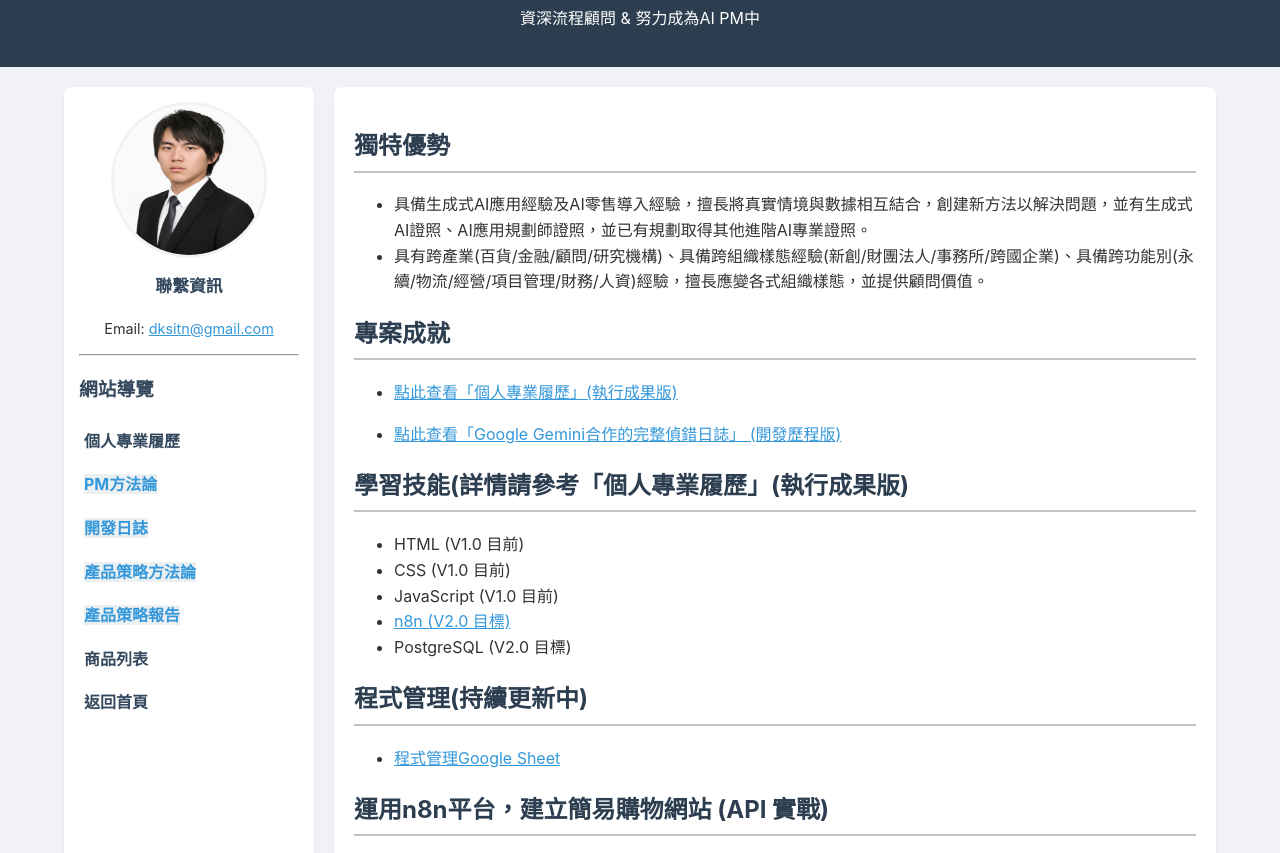
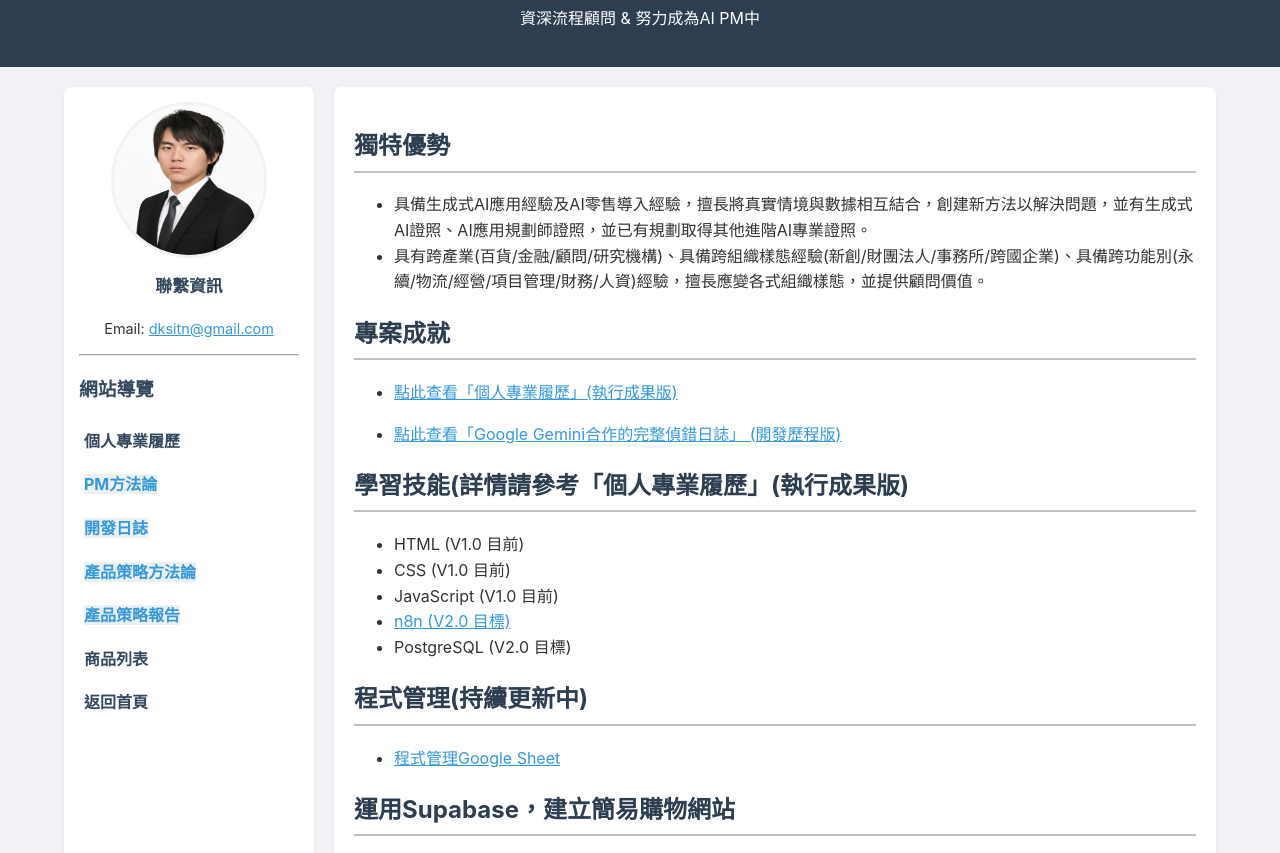
Before and after one commit to dksitn/my-resume-v1, a website: page index.html in a window 1280 px wide. Shown: the part 87-940 px from the top of the page. Drawn offline with Linux system fonts and the light colour scheme.

```diff
--- a/index.html
+++ b/index.html
@@ -114,7 +114,7 @@
             </section>
 
             <section>
-                <h2>運用n8n平台，建立簡易購物網站 (API 實戰)</h2>
+                <h2>運用Supabase，建立簡易購物網站</h2>
                 <ul>
                     <li>
                         <a href="products.html">
```
